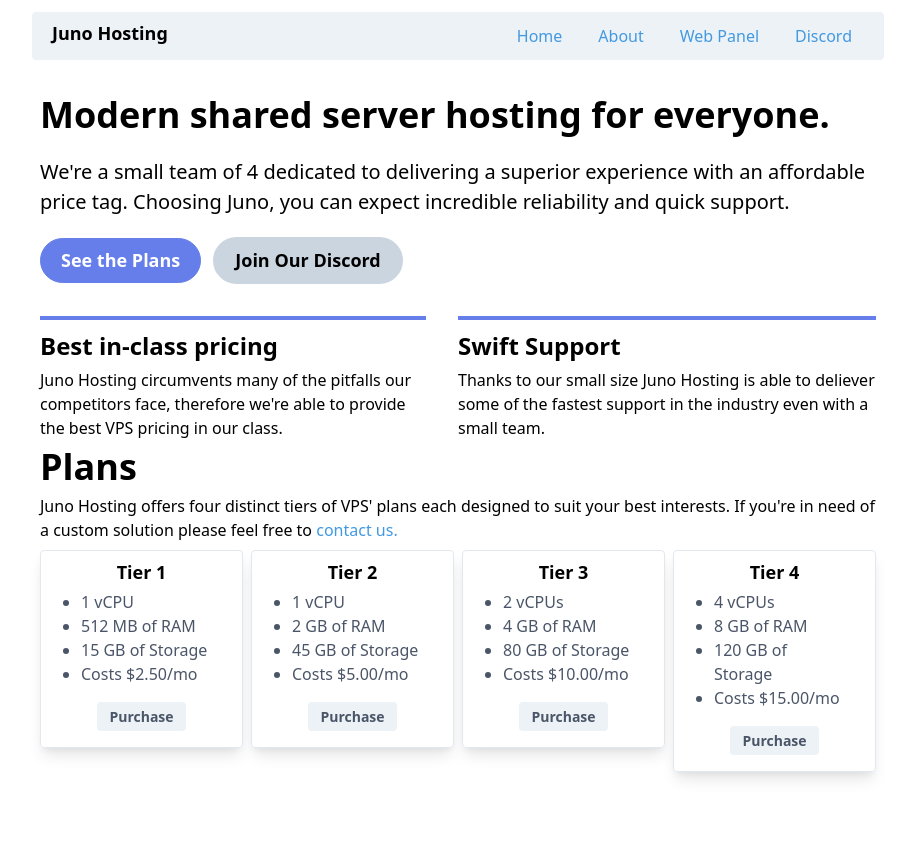
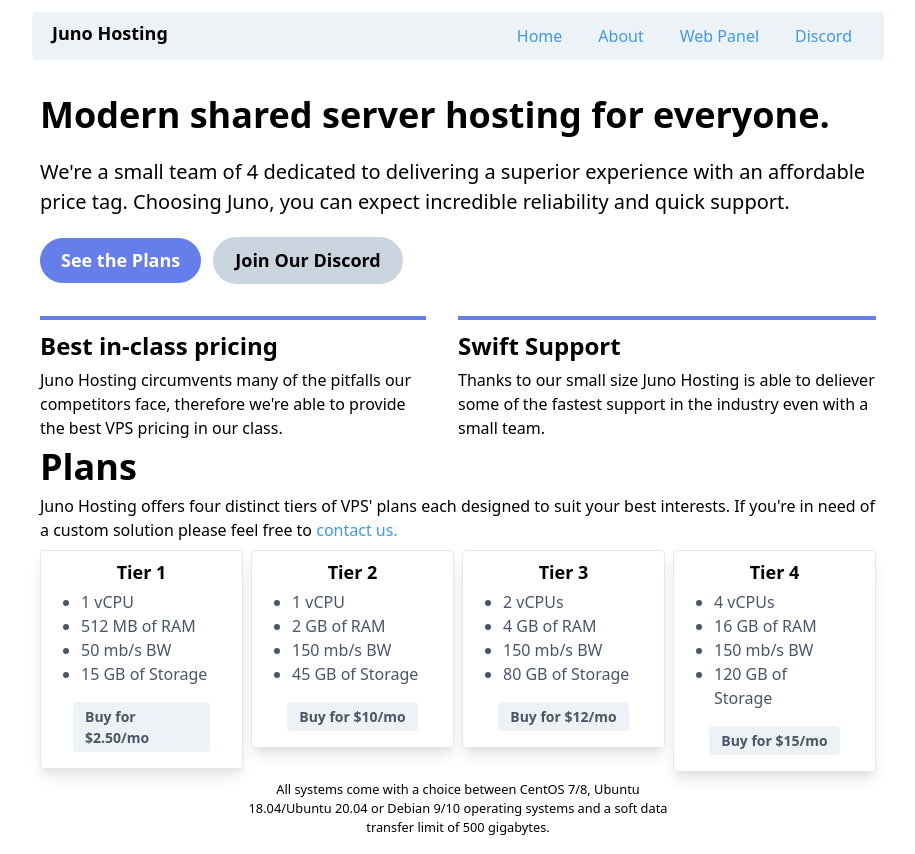
Before and after one commit to junodevs/junohosting.net, a Vue app: page / in a window 1280 px wide. Shown: the whole page, without its empty margins (182-1097 px from the left). Before the commit the page ends 800 px from the top, so only its background shows below. Built offline with nearby package versions, Linux system fonts and the light colour scheme.

Commit message:
feat: change design of plan cards & add bw field to them

```diff
--- a/src/components/Plans.vue
+++ b/src/components/Plans.vue
@@ -26,13 +26,13 @@
             <li v-else>
               {{ plan.ram }} GB of RAM
             </li>
+            <li>{{ plan.bw }} mb/s BW</li>
             <li>{{ plan.storage }} GB of Storage</li>
-            <li>Costs ${{ plan.price }}/mo</li>
           </ul>
         </div>
         <div class="px-6 pt-4 justify-center flex">
           <Button
-            :name="`Purchase`"
+            :name="`Buy for $${plan.price}/mo`"
             :to="'/buy?p=' + plan.tier"
           />
         </div>
@@ -54,10 +54,10 @@
   },
   data: () => ({
     plans: [
-      { tier: 1, cores: 1, ram: 512, storage: 15, price: '2.50', mb: true },
-      { tier: 2, cores: 1, ram: 2, storage: 45, price: '5.00' },
-      { tier: 3, cores: 2, ram: 4, storage: 80, price: '10.00' },
-      { tier: 4, cores: 4, ram: 8, storage: 120, price: '15.00' }
+      { tier: 1, cores: 1, bw: 50, ram: 512, storage: 15, price: '2.50', mb: true },
+      { tier: 2, cores: 1, bw: 150, ram: 2, storage: 45, price: 10 },
+      { tier: 3, cores: 2, bw: 150, ram: 4, storage: 80, price: 12 },
+      { tier: 4, cores: 4, bw: 150, ram: 16, storage: 120, price: 15 }
     ]
   })
 })
--- a/src/pages/Home.vue
+++ b/src/pages/Home.vue
@@ -59,6 +59,13 @@
         </router-link>
       </p>
       <Plans />
+      <div class="flex justify-center">
+        <small class="max-w-md inline-block text-center">
+          All systems come with a choice between CentOS 7/8, Ubuntu 18.04/Ubuntu
+          20.04 or Debian 9/10 operating systems and a soft data transfer limit of 500
+          gigabytes.
+        </small>
+      </div>
     </section>
   </main>
 </template>
```
